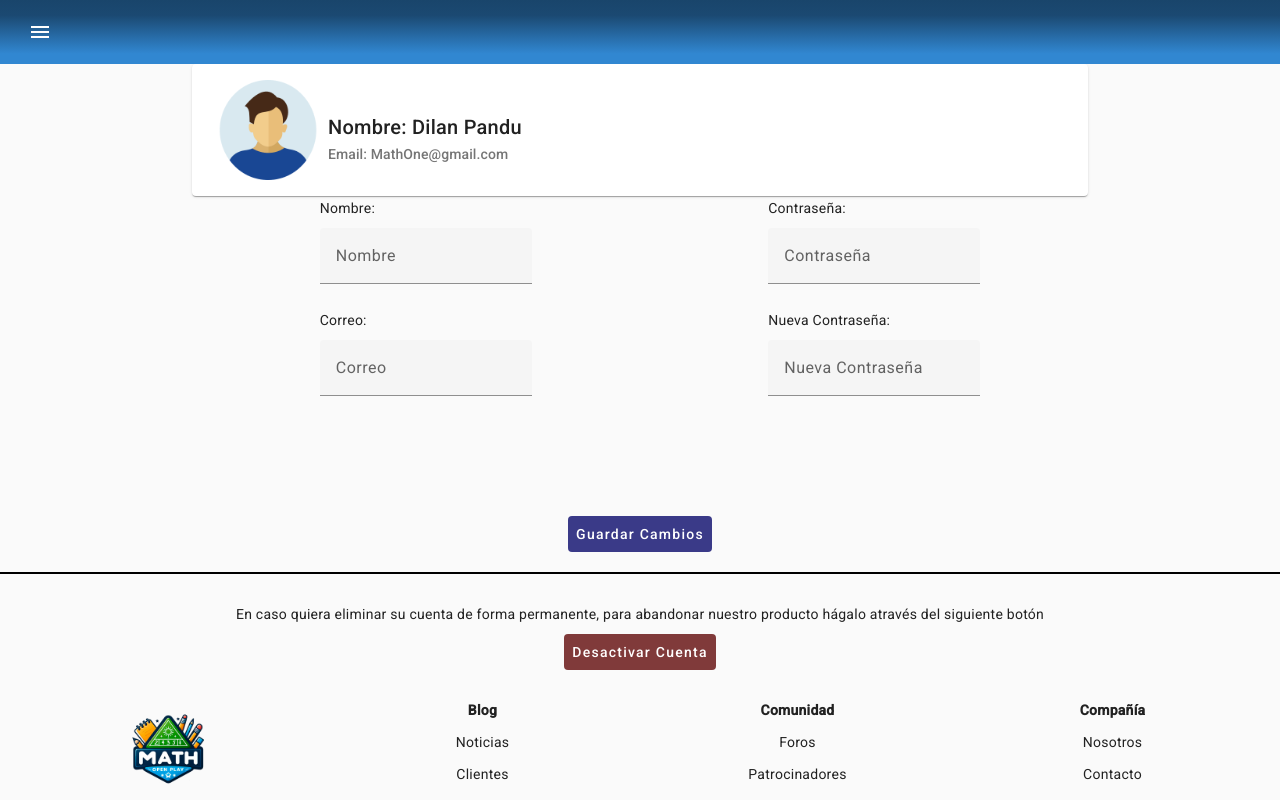
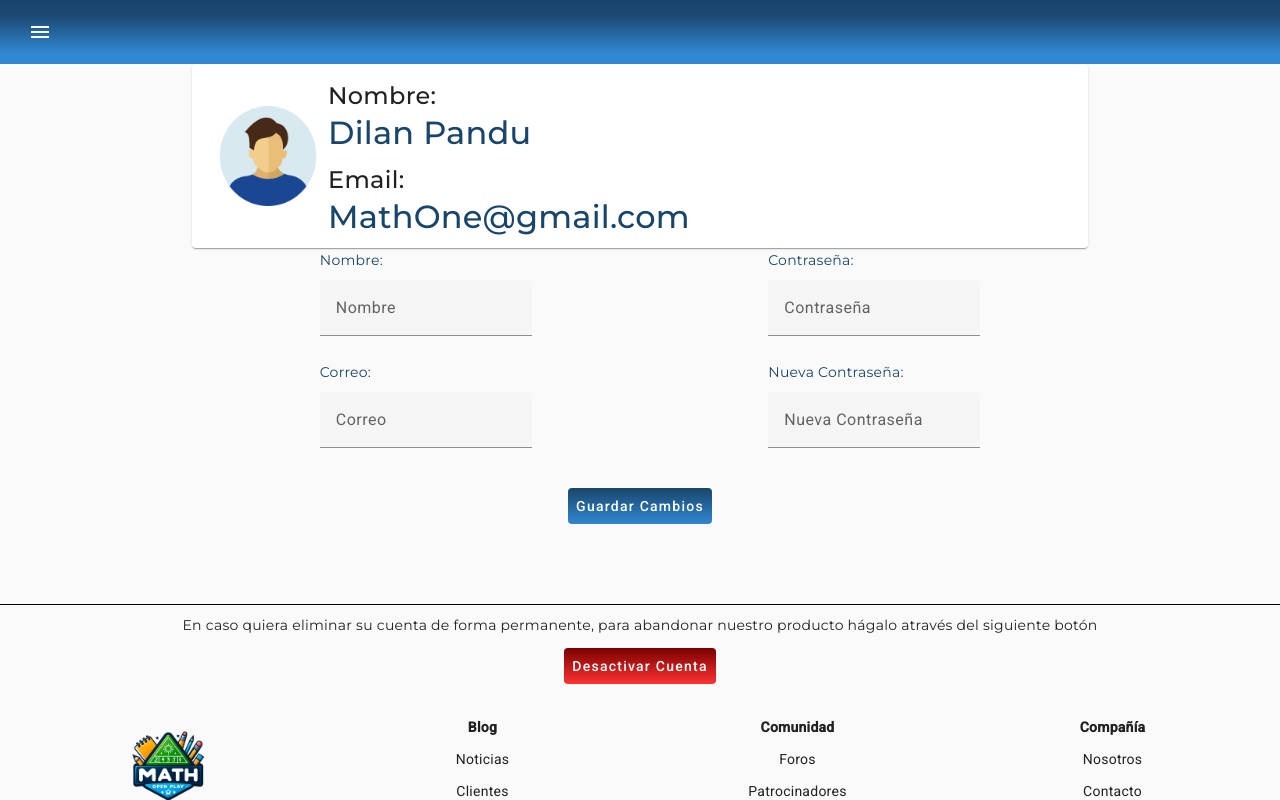
Before and after one commit to OpenSourceWX52-2024/upc-pre-202401--si729-WX52-2SquareD-FrontEnd, an Angular app: page /configuration/1 in a window 1280 px wide. Built offline with nearby package versions, Linux system fonts and the light colour scheme; a web font is replaced by a local one.

Commit message:
feat; updated user-config view
CSS modification

```diff
--- a/src/app/2squareD/components/users-configuration/users-configuration.component.css
+++ b/src/app/2squareD/components/users-configuration/users-configuration.component.css
@@ -1,3 +1,9 @@
+@import url('https://fonts.googleapis.com/css2?family=Montserrat:ital,wght@0,100..900;1,100..900&display=swap');
+
+:host {
+  font-family: 'Montserrat', sans-serif !important;
+}
+
 .example-card {
   width: 70%; /* Ajusta el ancho al 100% para que ocupe todo el espacio disponible */
   height: auto; /* Ajusta la altura a auto para que se ajuste al contenido */
@@ -22,7 +28,7 @@
 .card-header {
   display: flex;
   align-items: center;
-  flex-wrap: wrap; /* Permite que los elementos se ajusten dentro de la tarjeta */
+  flex-wrap: wrap;
 }
 
 .card-header div {
@@ -30,14 +36,14 @@
 }
 
 .button-1 {
-  background-color: #3a3a88 !important;
+  background: linear-gradient(180deg, rgba(25,69,107,1) 0%, rgba(49,135,209,1) 100%) !important;
   color: white !important;
-   /* Ajusta este valor según tus necesidades */
+  bottom: 80px;
 }
 .button-2 {
-  background-color: #803a3a !important;
+  background: linear-gradient(180deg, rgba(121,0,0,1) 0%, rgba(255,50,50,1) 100%) !important;
   color: white !important;
-  /* Ajusta este valor según tus necesidades */
+  margin: 3px 0;
 }
 .button-container {
   display: flex;
@@ -45,6 +51,17 @@
   align-items: center;
 
 }
+mat-card-title, mat-card-subtitle{
+ font-size: 24px;
+  font-family: 'Montserrat', sans-serif !important;
+}
+
+mat-card-subtitle {
+  font-size: 32px;
+  margin: 10px 0 20px 0;
+  color: #19456B !important;
+}
+
 /* Configuración del grid */
 mat-grid-list {
   width: 100%; /* Ajusta el ancho del grid al 50% */
@@ -60,22 +77,24 @@ mat-grid-tile {
 
 p, mat-form-field {
   display: block; /* Hace que los elementos ocupen su propia línea */
-  margin-bottom: 10px; /* Añade un margen inferior a los elementos p */
+  margin-bottom: 10px;
+  color: #19456B !important;/* Añade un margen inferior a los elementos p */
 }
 hr {
   border: none;
   border-top: 1px solid #ccc; /* Cambia el color según tus necesidades */
-  margin: 20px 0; /* Ajusta el margen según tus necesidades */
+  margin: 10px 0; /* Ajusta el margen según tus necesidades */
 }
 
 label {
   display: block; /* Hace que el label ocupe su propia línea */
   margin: 10px 0; /* Añade un margen alrededor del label */
+
 }
 .separation-line {
   border: none;
-  border-top: 2px solid #000; /* Cambia el color según tus necesidades */
-  margin: 20px 0; /* Ajusta el margen según tus necesidades */
+  border-top: 1px solid #000; /* Cambia el color según tus necesidades */
+  margin: 0;
 }
 .center-content {
   display: flex;
--- a/src/app/2squareD/components/users-configuration/users-configuration.component.html
+++ b/src/app/2squareD/components/users-configuration/users-configuration.component.html
@@ -2,8 +2,10 @@
   <mat-card-header class="card-header">
     <div mat-card-avatar class="avatar-config"><img [src]="'assets/man-photo-profile.png'" width="100px"></div>
     <div>
-      <mat-card-title>Nombre: Dilan Pandu</mat-card-title>
-      <mat-card-subtitle>Email: MathOne&#64;gmail.com</mat-card-subtitle>
+      <mat-card-title>Nombre:</mat-card-title>
+      <mat-card-subtitle>Dilan Pandu</mat-card-subtitle>
+      <mat-card-title>Email:</mat-card-title>
+      <mat-card-subtitle>MathOne&#64;gmail.com</mat-card-subtitle>
     </div>
   </mat-card-header>
 </mat-card>
--- a/src/app/public/pages/page-not-found/page-not-found.component.html
+++ b/src/app/public/pages/page-not-found/page-not-found.component.html
@@ -6,7 +6,7 @@
   <div class="return-home-button">
     Press this button to return to the home page:
 
-    <a mat-flat-button color="primary" routerLink="/home" aria-label="Return to Home Page">
+    <a mat-flat-button color="primary" routerLink="/home/1" aria-label="Return to Home Page">
       <mat-icon>arrow_back</mat-icon>
     </a>
   </div>
--- a/src/app/public/pages/page-not-found/page-not-found.component.ts
+++ b/src/app/public/pages/page-not-found/page-not-found.component.ts
@@ -10,7 +10,6 @@ import {MatIconModule} from '@angular/material/icon';
   standalone: true,
   imports: [
     RouterLink,
-
     MatButtonModule,
     MatIconModule
   ],
```
